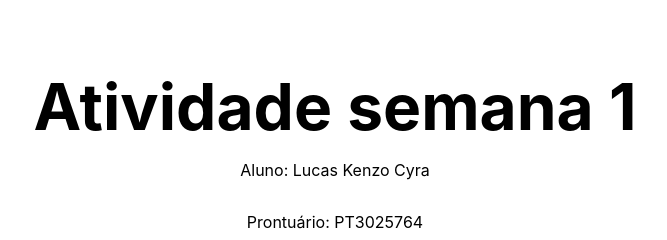
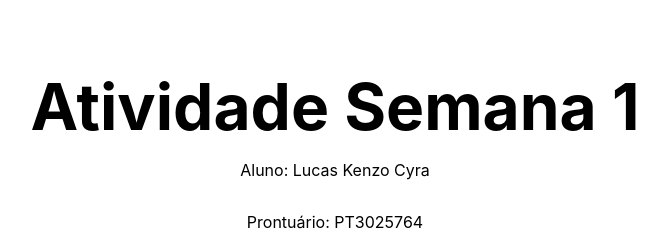
Before and after one commit to Cycl0/AppWeb, a website built with Vite: page index.html in a window 1280 px wide. Shown: the part 241-481 px from the top of the page, 305-972 px from the left. Built offline with nearby package versions, Linux system fonts and the light colour scheme.

Commit message:
Nome, Prontuario

```diff
--- a/index.html
+++ b/index.html
@@ -12,7 +12,7 @@
 
 <body">
   <main>
-    <h1 class="title">Atividade semana 1</h1>
+    <h1 class="title">Atividade Semana 1</h1>
     <p>Aluno: Lucas Kenzo Cyra</p>
     <p>Prontuário: PT3025764</p>
   </main>
```
